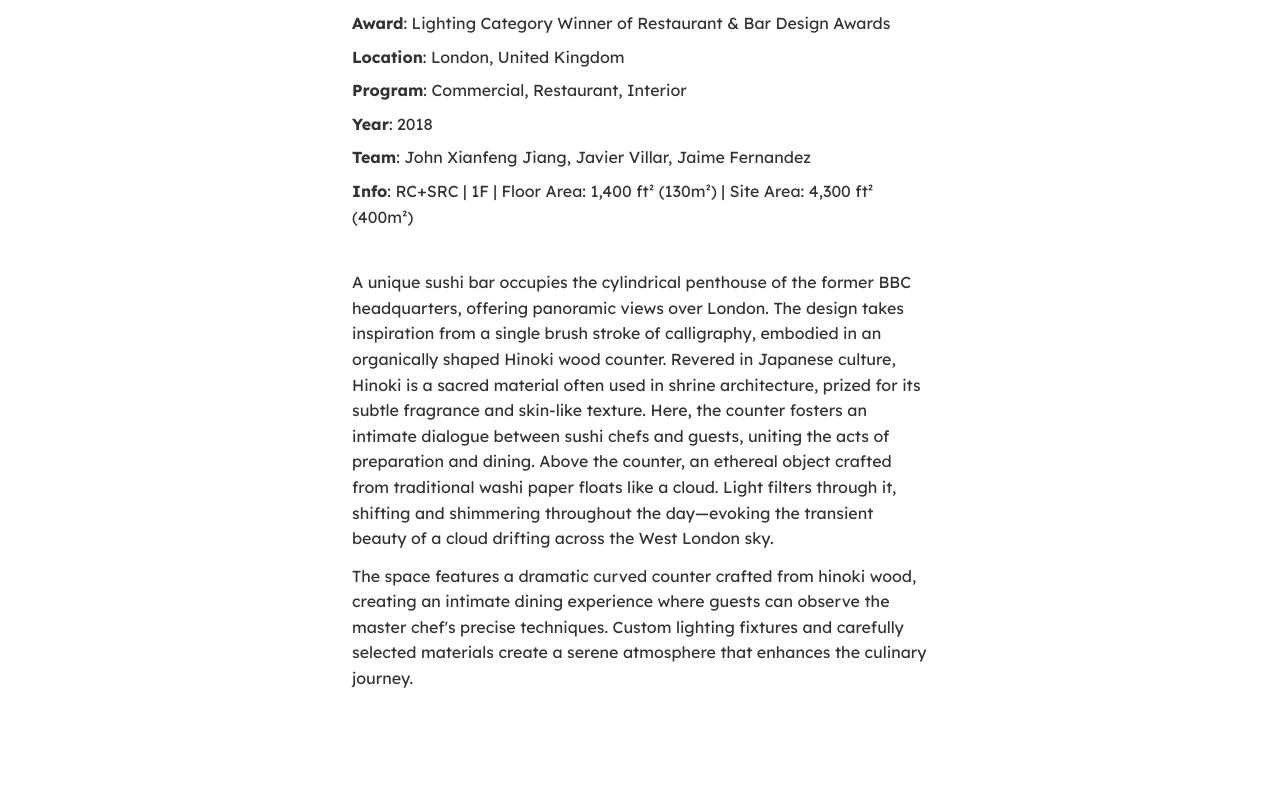
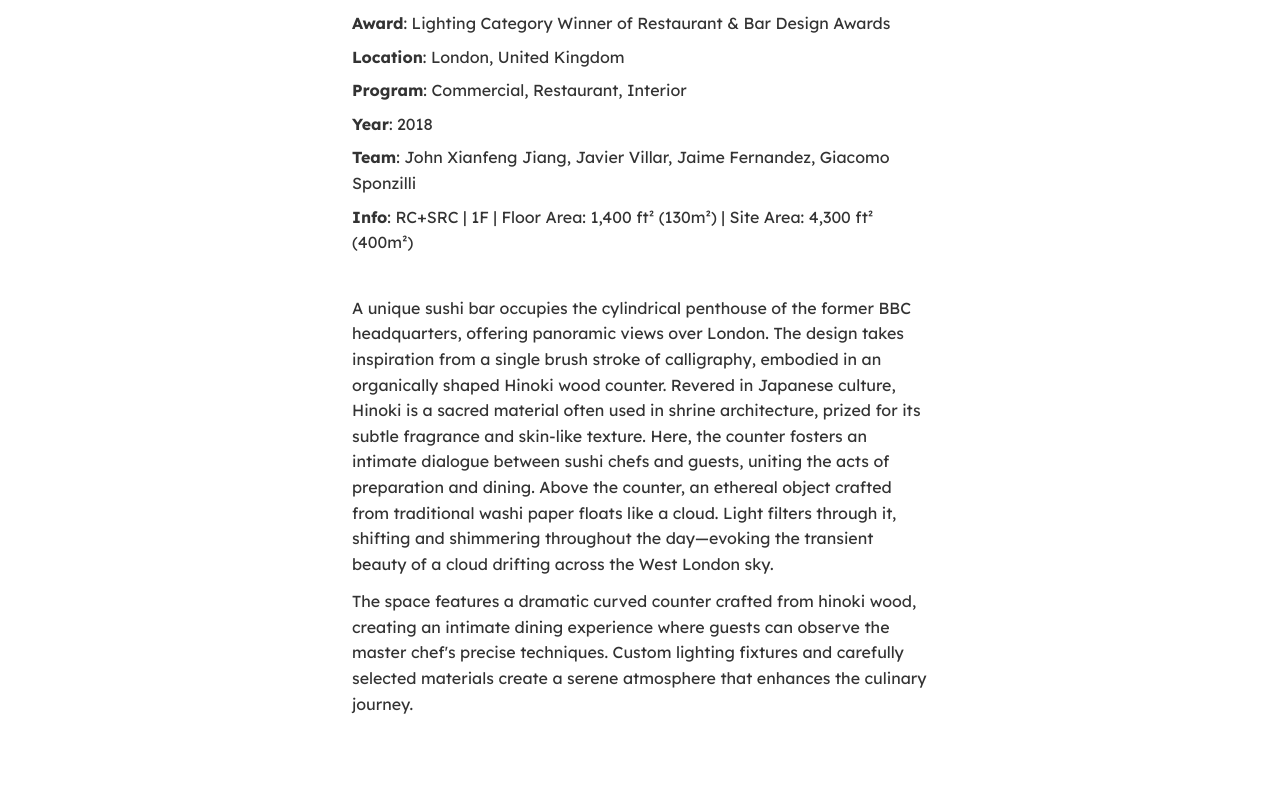
Before and after one commit to johnmasataka/projects, a plain HTML site: page projects/pj-arch-endo.html in a window 1280 px wide. Shown: the part 780-1574 px from the top of the page. Drawn offline with Linux system fonts and the light colour scheme.

Commit message:
20260418_Updates_2

```diff
--- a/projects/pj-arch-endo.html
+++ b/projects/pj-arch-endo.html
@@ -405,7 +405,7 @@
                 year: 'Year',
                 yearContent: '2018',
                 team: 'Team',
-                teamContent: 'John Xianfeng Jiang, Javier Villar, Jaime Fernandez',
+                teamContent: 'John Xianfeng Jiang, Javier Villar, Jaime Fernandez, Giacomo Sponzilli',
                 info: 'Info',
                 infoContent: 'RC+SRC | 1F | Floor Area: 1,400 ft² (130m²) | Site Area: 4,300 ft² (400m²)',
                 description1: 'A unique sushi bar occupies the cylindrical penthouse of the former BBC headquarters, offering panoramic views over London. The design takes inspiration from a single brush stroke of calligraphy, embodied in an organically shaped Hinoki wood counter. Revered in Japanese culture, Hinoki is a sacred material often used in shrine architecture, prized for its subtle fragrance and skin-like texture. Here, the counter fosters an intimate dialogue between sushi chefs and guests, uniting the acts of preparation and dining. Above the counter, an ethereal object crafted from traditional washi paper floats like a cloud. Light filters through it, shifting and shimmering throughout the day—evoking the transient beauty of a cloud drifting across the West London sky.'
@@ -430,7 +430,7 @@
                 year: '年',
                 yearContent: '2018',
                 team: 'チーム',
-                teamContent: '蔣　賢峰ジョン, ハビエル・ビジャール, ハイメ・フェルナンデス',
+                teamContent: '蔣　賢峰ジョン, ハビエル・ビジャール, ハイメ・フェルナンデス, ジャコモ・スポンジッリ',
                 info: '情報',
                 infoContent: 'RC+SRC | 1階建 | 床面積: 1,400 ft² (130m²) | 敷地面積: 4,300 ft² (400m²)',
                 description1: '元BBC本社ビルの円筒形ペントハウスに設けられた寿司バー。ロンドンの街並みを一望する特別な空間である。設計は一筆の書から着想を得て、自然な曲線を描く檜（ヒノキ）のカウンターを設えた。ヒノキは日本文化において神聖な木材であり、社殿にも用いられる。香りと人肌のような質感を持ち、料理人と客との間に親密な対話を生む場をつくる。調理と食事、その行為が一体となる場面がここにある。カウンターの上部には和紙で作られた雲のようなオブジェが浮かぶ。光がその「雲」を透過し、時とともに表情を変えてゆく。西ロンドンの空に浮かぶ本物の雲のように、儚く漂う存在である。'
@@ -455,7 +455,7 @@
                 year: '年份',
                 yearContent: '2018',
                 team: '团队',
-                teamContent: '蒋贤峰, 哈维尔·比利亚尔, 哈伊梅·费尔南德斯',
+                teamContent: '蒋贤峰, 哈维尔·比利亚尔, 哈伊梅·费尔南德斯, 吉科莫·斯庞齐利',
                 info: '信息',
                 infoContent: '钢筋混凝土+钢骨钢筋混凝土结构  | 1层 | 建筑面积: 1,400 ft² (130m²) | 场地面积: 4,300 ft² (400m²)',
                 description1: '一间独特的寿司吧位于原BBC总部大楼的圆柱形顶层公寓内，可俯瞰伦敦全景。设计灵感源自书法中的一笔挥洒，空间内设有一张有机形态的檜木（Hinoki）吧台。檜木在日本文化中具有神圣意义，常用于神社建筑，其木香悠远，质感细腻如肌肤。吧台营造出寿司师傅与食客之间的亲密互动场域，使料理与用餐行为融为一体。吧台上方悬挂着一件由传统和纸制成的云状装置，光线透过纸层不断变化，如同漂浮在西伦敦天空中的一朵真实云彩，展现出时间流动中的瞬息之美。'
@@ -480,7 +480,7 @@
                 year: '年份',
                 yearContent: '2018',
                 team: '團隊',
-                teamContent: '蔣賢峰, 哈維爾·比亞爾, 哈伊梅·費爾南德斯',
+                teamContent: '蔣賢峰, 哈維爾·比亞爾, 哈伊梅·費爾南德斯, 吉科莫·斯龐齊利',
                 info: '資訊',
                 infoContent: '鋼筋混凝土+鋼骨鋼筋混凝土結構 | 1層 | 建築面積: 1,400 ft² (130m²) | 基地面積: 4,300 ft² (400m²)',
             }
```
Also changed, not shown: index.html (+8 -8 lines), work.html (+8 -8 lines).
